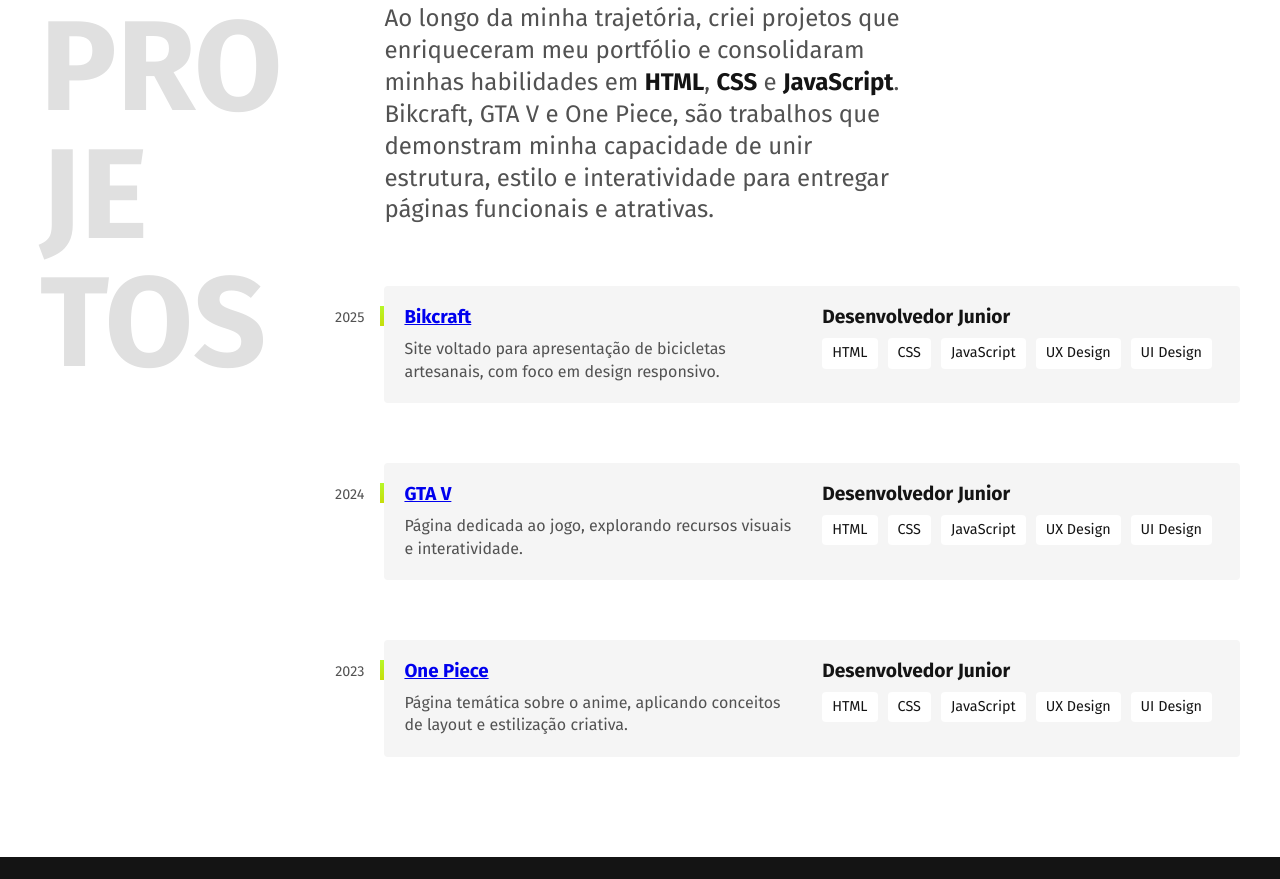
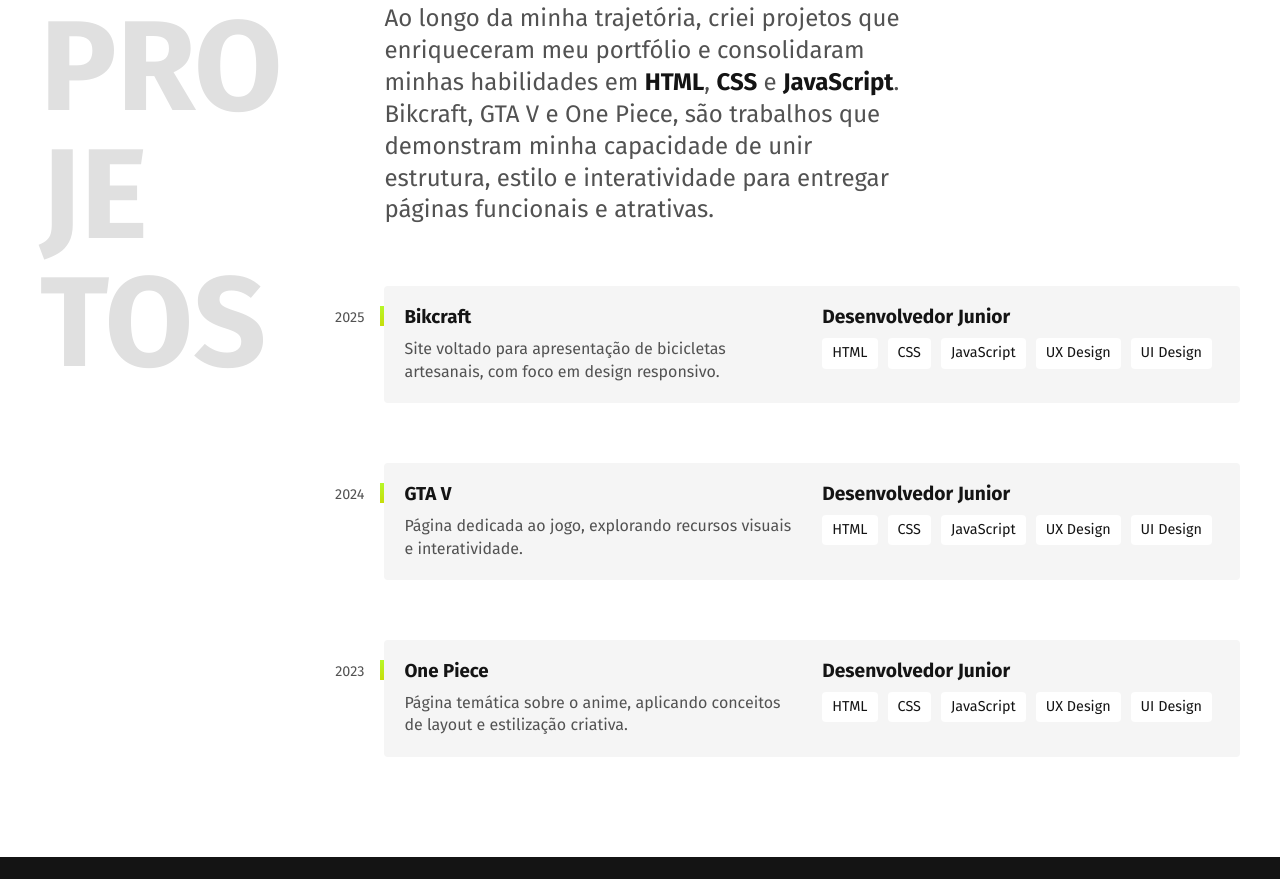
Before and after one commit to nobrudev/nobrudev.github.io, a plain HTML site: page index.html in a window 1280 px wide. Shown: the part 588-1467 px from the top of the page. Drawn offline with Linux system fonts and the light colour scheme.

Commit message:
Organiza estrutura do projeto e ajusta CSS dos links

```diff
--- a/css/projetos.css
+++ b/css/projetos.css
@@ -1,3 +1,6 @@
+/* ============================
+   Seção de Projetos
+============================ */
 .projetos {
   max-width: 1200px;
   padding: 40px 20px;
@@ -23,6 +26,9 @@
   color: #141414;
 }
 
+/* ============================
+   Bloco de cada Projeto
+============================ */
 .projeto {
   display: grid;
   grid-template-columns: 1fr 1fr;
@@ -45,6 +51,9 @@
   left: -4px;
 }
 
+/* ============================
+   Elementos internos
+============================ */
 .projeto-ano {
   position: absolute;
   top: 23px;
@@ -54,6 +63,7 @@
   color: #525252;
   font-size: 0.9rem;
 }
+
 .projeto-teste {
   color: #141414;
   font-size: 1.2rem;
@@ -61,20 +71,9 @@
   font-weight: bold;
 }
 
-.projeto-teste a {
-  transition: text-decoration 0.2s ease, color 0.2s ease;
-}
-
-.projeto-teste a:hover {
-  text-decoration: underline;
-  color: #000; /* leve destaque */
-}
-
-/* cargo */
 .projeto-titulo {
-  font-size: 1.125rem;
-  color: #525252;
-  font-weight: bold; /* aqui força o negrito */
+  font-size: 1.125rem; /* corrigido */
+  font-weight: bold;
 }
 
 .projeto-texto {
@@ -98,6 +97,23 @@
   padding: 5px 10px;
 }
 
+/* ============================
+   Links nos títulos
+============================ */
+.projeto-teste a,
+.projeto-teste a:visited,
+.projeto-teste a:hover,
+.projeto-teste a:active,
+.projeto-teste a:focus {
+  color: #000; /* sempre preto */
+  text-decoration: none !important; /* nunca sublinha */
+  font-weight: bold; /* mantém negrito */
+  cursor: default; /* não mostra a mãozinha */
+}
+
+/* ============================
+   Responsividade
+============================ */
 @media (max-width: 800px) {
   .projetos {
     grid-template-columns: 1fr;
--- a/index.html
+++ b/index.html
@@ -1,5 +1,5 @@
 <!DOCTYPE html>
-<html lang="pr-br">
+<html lang="pr-BR">
 
 <head>
   <meta charset="UTF-8">
@@ -43,7 +43,7 @@
       <div class="projeto">
         <span class="projeto-ano">2025</span>
         <h3 class="projeto-teste">
-          <a href="https://nobrudev.github.io/bikcraft.git.io/" target="_blank">Bikcraft</a>
+          <a>Bikcraft</a>
         </h3>
         <span class="projeto-titulo">Desenvolvedor Junior</span>
         <p class="projeto-texto">Site voltado para apresentação de bicicletas artesanais, com foco em design responsivo.</p>
@@ -59,7 +59,7 @@
       <div class="projeto">
         <span class="projeto-ano">2024</span>
         <h3 class="projeto-teste">
-          <a href="https://nobrudev.github.io/projeto-gta/" target="_blank">GTA V</a>
+          <a>GTA V</a>
         </h3>
         <span class="projeto-titulo">Desenvolvedor Junior</span>
         <p class="projeto-texto">Página dedicada ao jogo, explorando recursos visuais e interatividade.</p>
@@ -75,7 +75,7 @@
       <div class="projeto">
         <span class="projeto-ano">2023</span>
         <h3 class="projeto-teste">
-          <a href="https://nobrudev.github.io/one-piece-project/" target="_blank">One Piece</a>
+          <a>One Piece</a>
         </h3>
         <span class="projeto-titulo">Desenvolvedor Junior</span>
         <p class="projeto-texto">Página temática sobre o anime, aplicando conceitos de layout e estilização criativa.</p>
```
